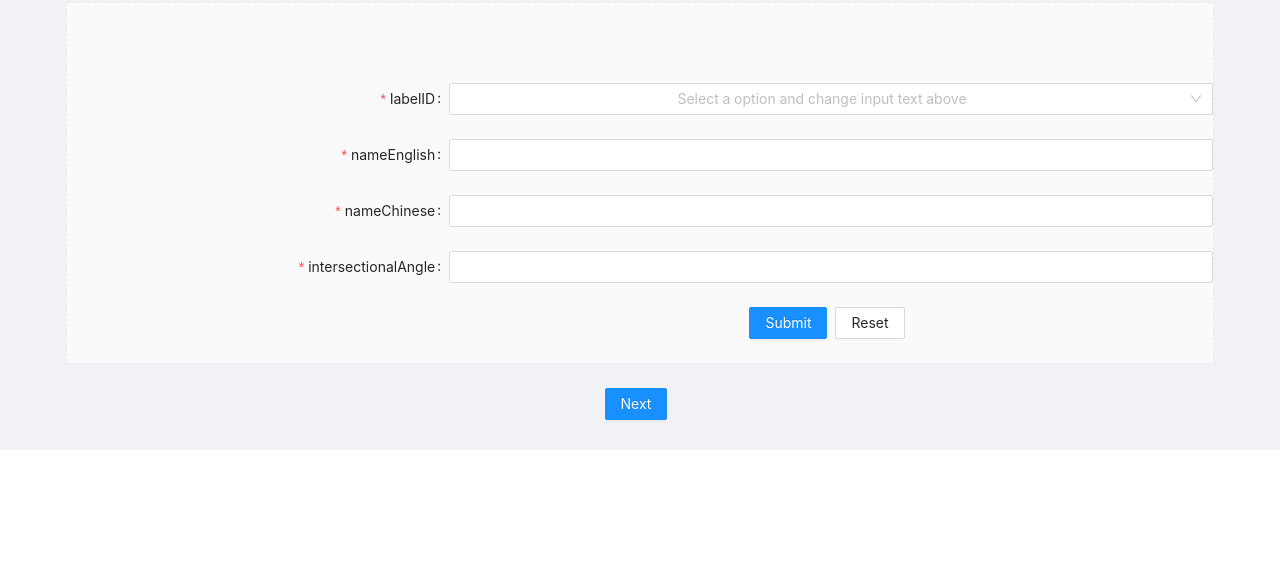
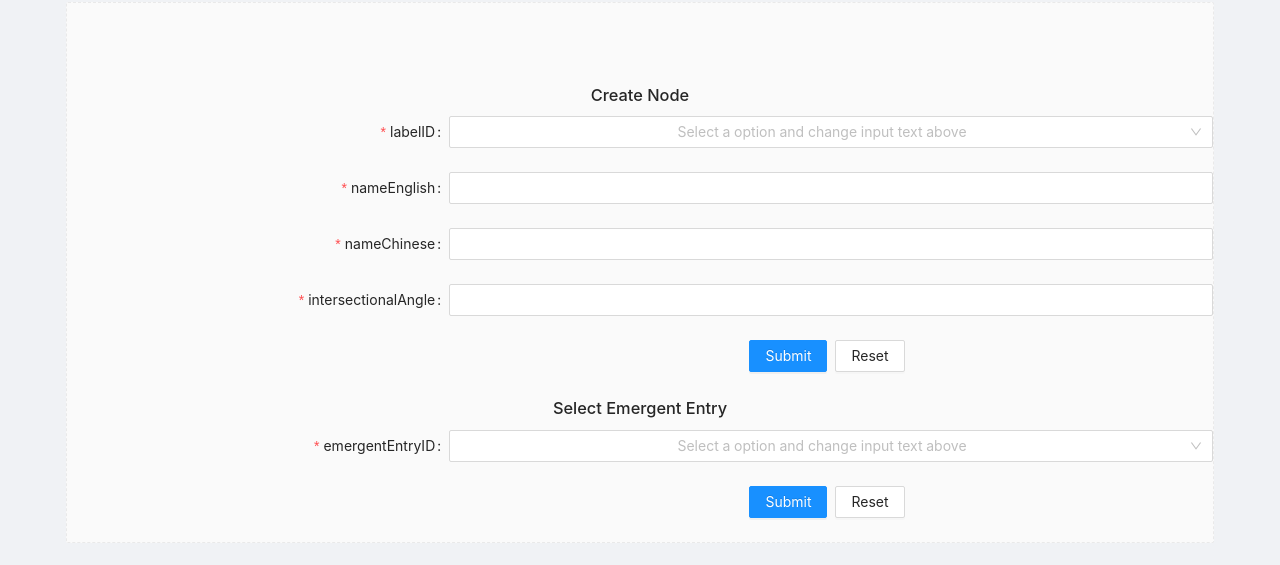
Before and after one commit to WanghanlinStephen/FYP-AR_Wayfinding-Admin-System, a React (Create React App) app: page / in a window 1280 px wide. Shown: the part 1045-1610 px from the top of the page. Before the commit the page ends 1495 px from the top, so only its background shows below. Built offline with nearby package versions, Linux system fonts and the light colour scheme.

Commit message:
feature:staircase

```diff
--- a/src/component/SubmitConnectionForm.js
+++ b/src/component/SubmitConnectionForm.js
@@ -32,12 +32,15 @@ class SubmitConnectionForm extends React.Component {
     let sourceLongitude= source.split(',')[1];
     let destinationLatitude= destination.split(',')[0];
     let destinationLongitude= destination.split(',')[1];
+    //fixme:fetch map
+    let mapId = 1;
     var details = {
       'sourceLatitude': parseFloat(sourceLatitude),
       'sourceLongitude':parseFloat(sourceLongitude),
       'destinationLatitude': parseFloat(destinationLatitude),
       'destinationLongitude':parseFloat(destinationLongitude),
-      'weight': 3
+      'weight': 3,
+      'mapId': 1
     };
 
     let formBody = [];
--- a/src/component/SubmitNodeForm.js
+++ b/src/component/SubmitNodeForm.js
@@ -39,8 +39,8 @@ class SubmitNodeForm extends React.Component {
       'nameEnglish': values['nameEnglish'],
       'nameChinese': values['nameChinese'],
       'nameTraditionalChinese': values['nameChinese'],
-      'latitude':  relativeLatitude,
-      'longitude': relativeLongitude,
+      'latitude':  relativeLatitude.toPrecision(2),
+      'longitude': relativeLongitude.toPrecision(2),
       'intersectionalAngle':values['intersectionalAngle'],
     };
     console.log(details);
@@ -71,6 +71,55 @@ class SubmitNodeForm extends React.Component {
       console.error("Error fetching data: ", error);
     })
   };
+
+
+  onSelect = (values) => {
+      let imgEl = document.getElementById("imageId");
+      let width = imgEl.offsetWidth
+      let height = imgEl.offsetHeight
+      let coordinate = values['emergentEntryID'];
+      coordinate = coordinate.substring(1,coordinate.length-1);
+      let latitude= coordinate.split(',')[0];
+      let longitude= coordinate.split(',')[1];
+      let relativeLatitude = parseInt(latitude, 10) / width
+      let relativeLongitude = parseInt(longitude, 10) / height
+      //fixme:fetch mapId
+      let mapId = 1
+      var details = {
+          'latitude':  relativeLatitude.toPrecision(2),
+          'longitude': relativeLongitude.toPrecision(2),
+          'mapId': mapId,
+      };
+      console.log(details);
+      //fixme:send create emergent entry request
+      let formBody = [];
+      for (let property in details) {
+          let encodedKey = encodeURIComponent(property);
+          let encodedValue = encodeURIComponent(details[property]);
+          formBody.push(encodedKey + "=" + encodedValue);
+      }
+      formBody = formBody.join("&");
+      console.log(formBody);
+      const requestOptions = {
+          method: 'POST',
+          headers: {'Content-Type': 'application/x-www-form-urlencoded;charset=UTF-8'},
+          body: formBody
+      }
+
+      // 数据库
+      // http://localhost:8080/v1/admin/add/staircase
+      // https://fyp21043s1.cs.hku.hk:8080/v1/admin/add/staircase
+      fetch( `https://fyp21043s1.cs.hku.hk:8080/v1/admin/add/staircase`, requestOptions)
+          .then(res => res.json())
+          .then(data => {
+              console.log("Success");
+              alert("Successfully Submit!")
+          })
+          .catch((error) => {
+              console.error("Error fetching data: ", error);
+          })
+  };
+
   onReset = () => {
     this.formRef.current.resetFields();
   };
@@ -78,6 +127,8 @@ class SubmitNodeForm extends React.Component {
 
   render() {
     return (
+        <div>
+            <h3>Create Node</h3>
             <Form {...layout} ref={this.formRef} name="control-ref" onFinish={this.onFinish}>
                 <Form.Item
                     name="labelID"
@@ -161,6 +212,58 @@ class SubmitNodeForm extends React.Component {
                     </Button>
                 </Form.Item>
             </Form>
+
+            <h3>Select Emergent Entry</h3>
+            <Form {...layout} ref={this.formRef} name="control-ref" onFinish={this.onSelect}>
+                <Form.Item
+                    name="emergentEntryID"
+                    label="emergentEntryID"
+                    rules={[
+                        {
+                            required: true,
+                        },
+                    ]}
+                >
+                    <Select
+                        placeholder="Select a option and change input text above"
+                        id="emergentEntryID"
+                        allowClear
+                        options={this.props.label.map(a=>({ value: a, label: a}))}
+                    >
+                    </Select>
+                </Form.Item>
+                <Form.Item
+                    noStyle
+                    shouldUpdate={(prevValues, currentValues) => prevValues.gender !== currentValues.gender}
+                >
+                    {({ getFieldValue }) =>
+                        getFieldValue('gender') === 'other' ? (
+                            <Form.Item
+                                name="customizeGender"
+                                label="Customize Gender"
+                                rules={[
+                                    {
+                                        required: true,
+                                    },
+                                ]}
+                            >
+                                <Input />
+                            </Form.Item>
+                        ) : null
+                    }
+                </Form.Item>
+                <Form.Item {...tailLayout}>
+                    <Button type="primary" htmlType="submit">
+                        Submit
+                    </Button>
+                    <Button htmlType="button" onClick={this.onReset}>
+                        Reset
+                    </Button>
+                </Form.Item>
+            </Form>
+
+        </div>
+
     );
   }
 }
```
Lines whose indentation alone changed are shown as unchanged.
